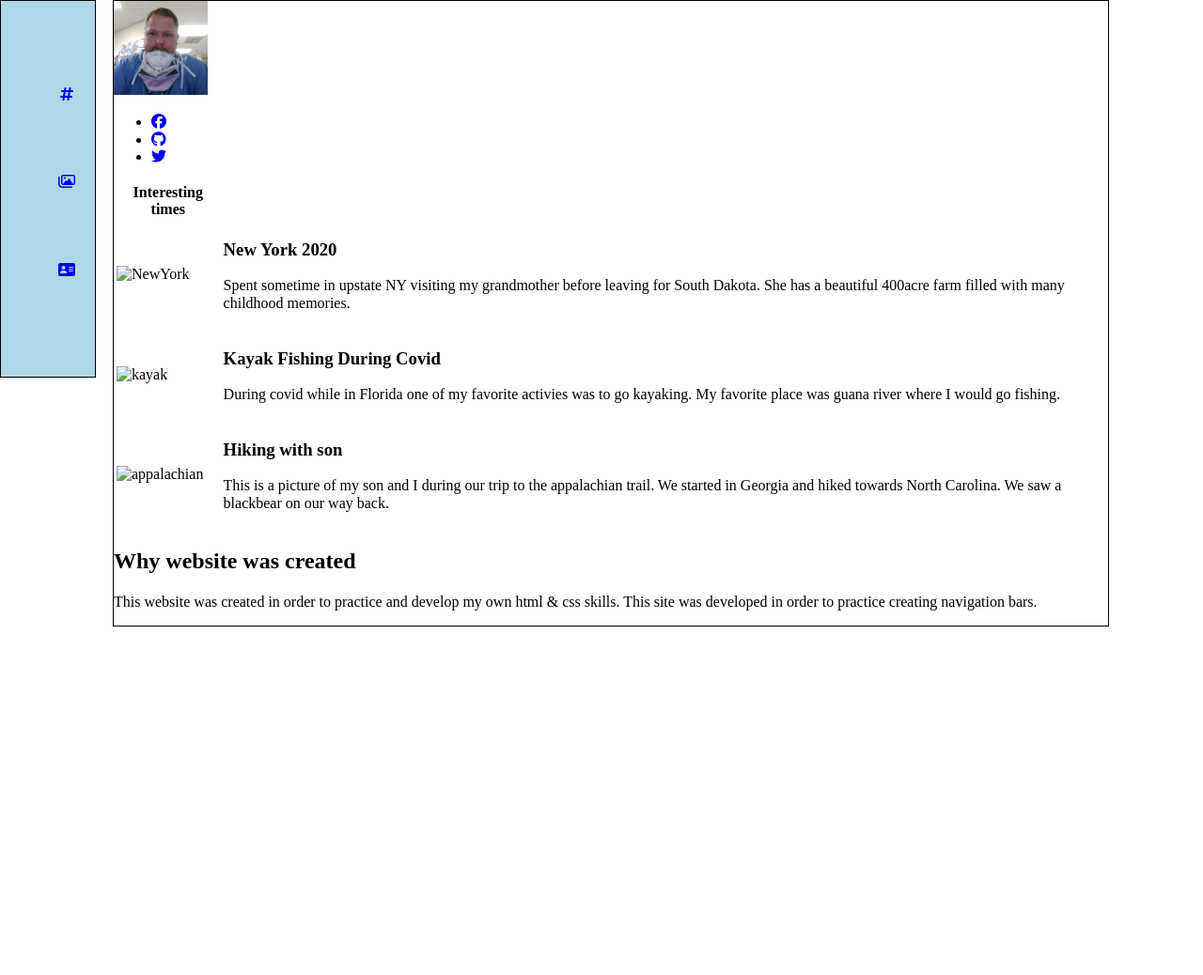
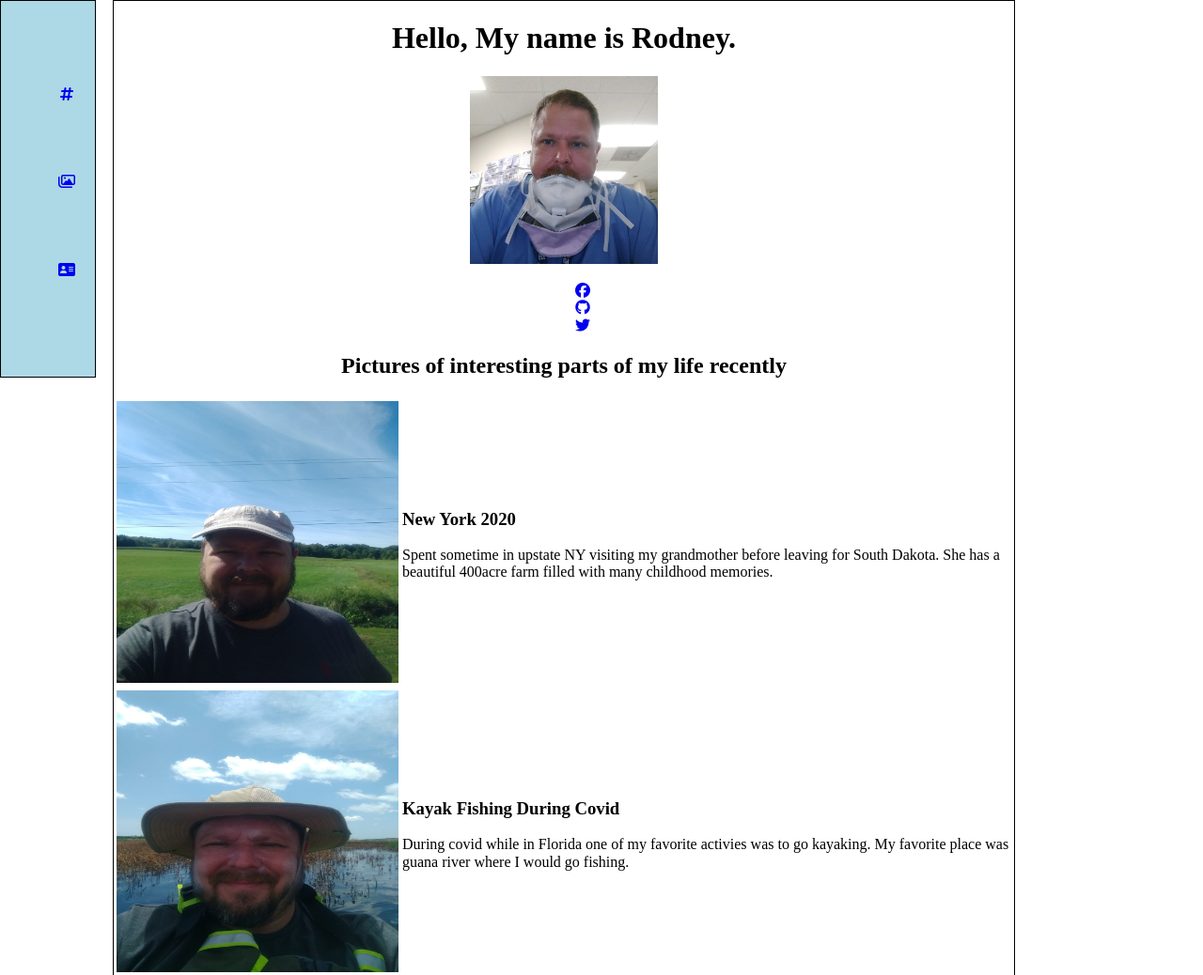
Before and after one commit to welchdragonwebd/Challengefive, a plain HTML site: page index.html in a window 1280 px wide. Shown: the top 1038 px of the page at 94% size. Before the commit the page ends 800 px from the top, so only its background shows below. Drawn offline with nearby package versions, Linux system fonts and the light colour scheme.

```diff
--- a/css/main.css
+++ b/css/main.css
@@ -19,5 +19,27 @@
   border:1px solid;
   margin-left: 120px;
   float: right;
-  margin-right: 100px;
+  margin-right: 200px;
 }
+.profile{
+  text-align: center;
+}
+.social{
+  text-align: center;
+}
+.social ul{
+  list-style: none;
+}
+.pictures h2{
+  text-align: center;
+}
+.picture img{
+  height: 200px;
+  width: 200px;
+}
+body{
+  background:grey:
+}
+.about{
+  text-align: center;
+}
--- a/index.html
+++ b/index.html
@@ -20,7 +20,8 @@
     </div>
     <div id="container">
       <div class="profile">
-        <img src="images/profile.jpg" alt="profilepicture" height="100px" width="100px">
+        <h1>Hello, My name is Rodney.</h1>
+        <img src="images/profile.jpg" alt="profilepicture" height="200px" width="200px">
       </div>
       <div class="social">
         <ul>
@@ -34,24 +35,24 @@
       </div>
       <div class="pictures">
         <table>
-          <tr><th>Interesting times</th></tr>
+          <h2>Pictures of interesting parts of my life recently</h2>
           <tr>
-            <td><img src="images/newyork.jpg" alt="NewYork" height="100px" width="100px"></td>
+            <td><img src="images/newyork.jpg" alt="NewYork" height="300px" width="300px"</td>
             <td><h3>New York 2020</h3><p>Spent sometime in upstate NY visiting
             my grandmother before leaving for South Dakota. She has a beautiful
             400acre farm filled with many childhood memories.</p>
           </tr>
           <tr>
-            <td><img src="images/kayak.jpg" alt="kayak" height="100px" width="100px"></td>
+            <td><img src="images/kayak.jpg" alt="kayak" height="300px" width="300px"></td>
             <td><h3>Kayak Fishing During Covid</h3>
                 <p>During covid while in Florida one of my favorite activies was
                    to go kayaking. My favorite place was guana river where I
                    would go fishing. </td>
           </tr>
           <tr>
-            <td><img src="images/appalachian" alt="appalachian" target="_blank" height="100px" width="100px"></td>
-            <td><h3>Hiking with son</h3><p>This is a picture of my son and I
-              during our trip to the appalachian trail. We started in Georgia
+            <td><img src="images/apallachian.jpg" alt="appalachian" height="300px" width="300px"></td>
+            <td><h3>Hiking with son</h3><p>This is a picture of my son
+              during our trip on the appalachian trail. We started in Georgia
               and hiked towards North Carolina. We saw a blackbear on our way back.</td>
           </tr>
         </table>
```
Also changed, not shown: images/apallachian.jpg (added), images/kayak.jpg (added), images/newyork.jpg (added).
